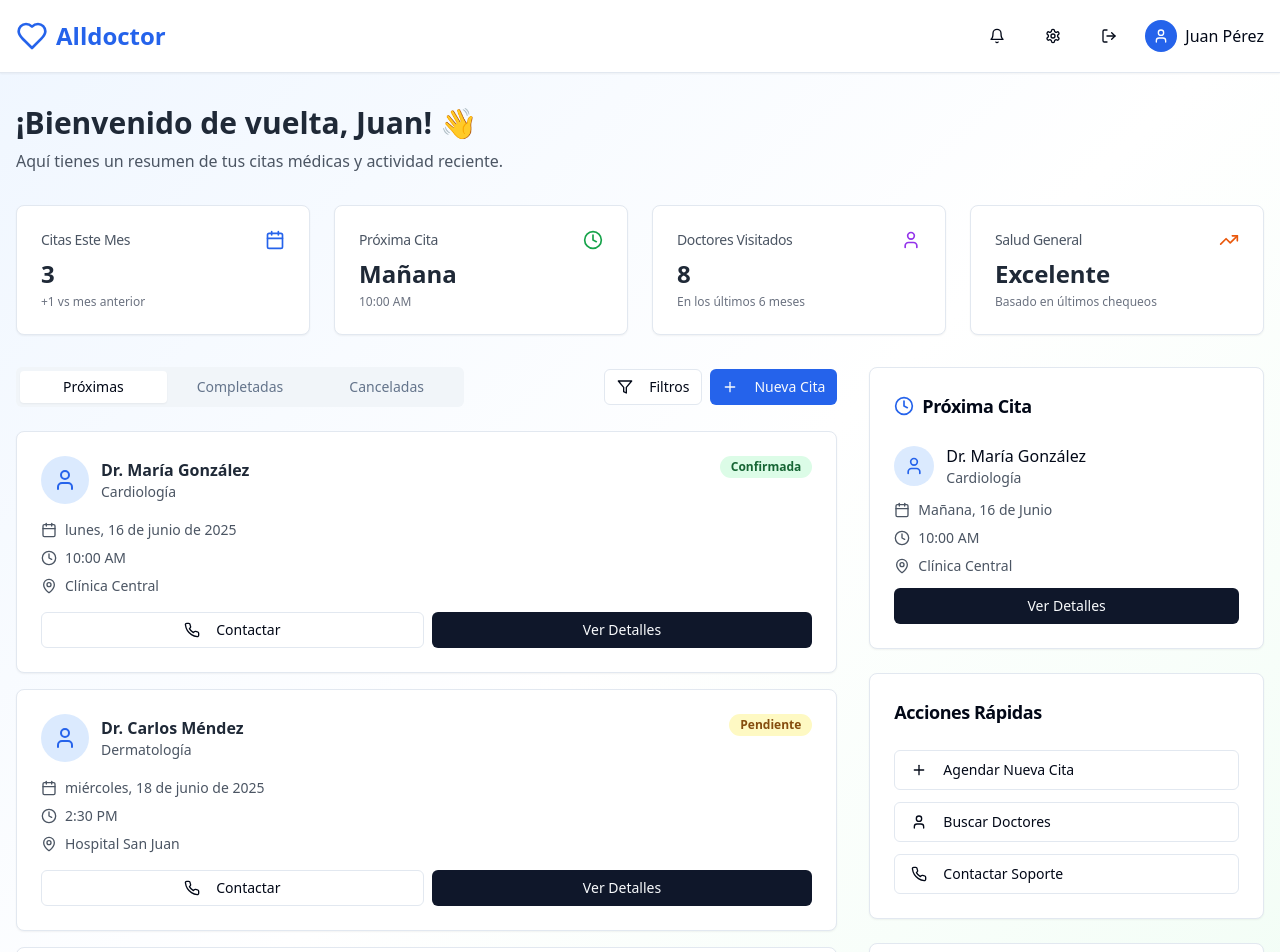
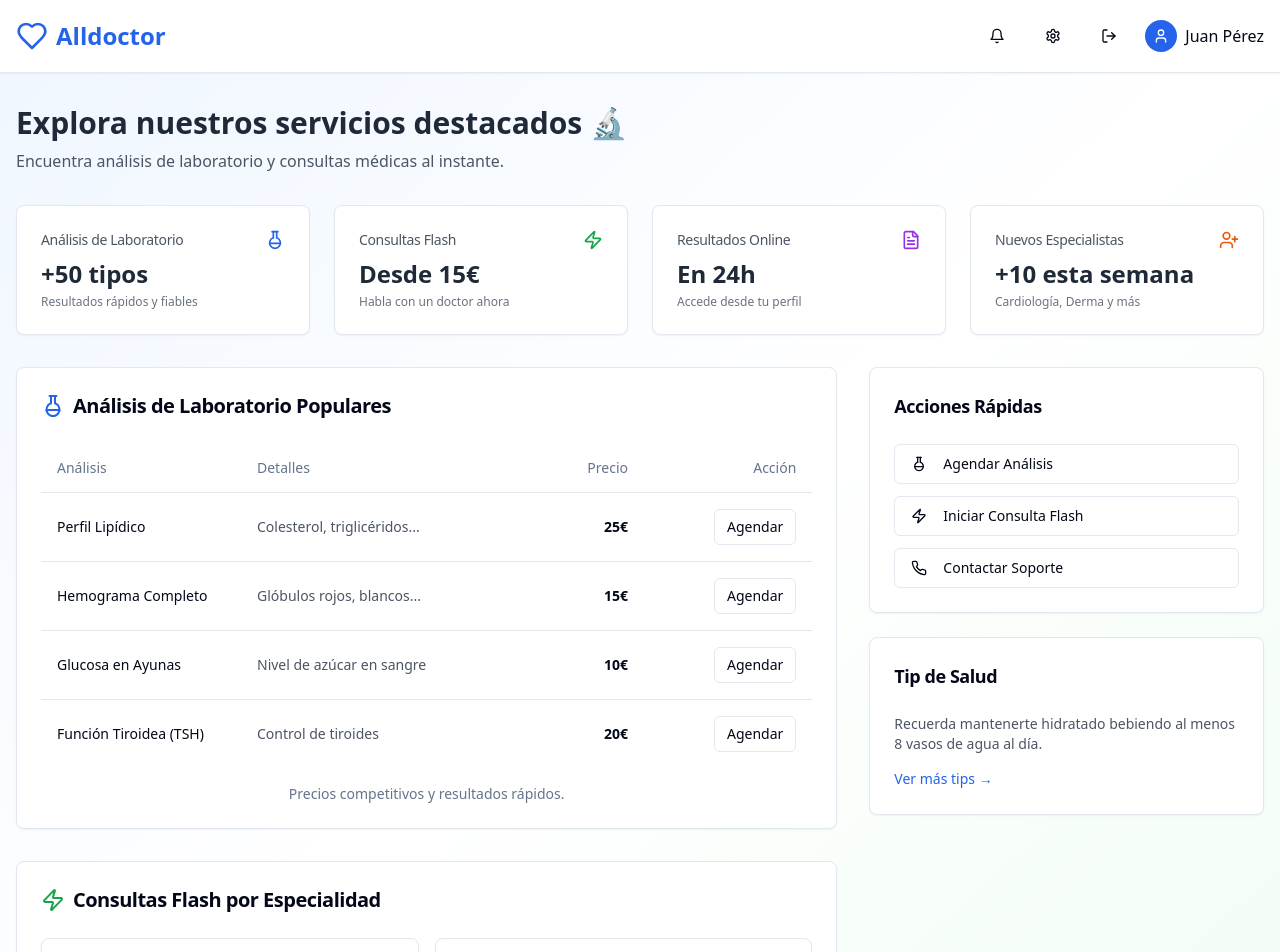
Before and after one commit to AldoRiosPrune/doc-ride-connect, a React (Vite) app: page /dashboard in a window 1280 px wide. Shown: the top 952 px of the page. Built offline with nearby package versions, Linux system fonts and the light colour scheme.

Commit message:
feat: Add dashboard for promotions
Create a dashboard section to promote labs or flash consultations.

```diff
--- a/src/components/AppointmentCard.tsx
+++ /dev/null
@@ -1,95 +0,0 @@
-
-import { Card, CardContent } from "@/components/ui/card";
-import { Badge } from "@/components/ui/badge";
-import { Button } from "@/components/ui/button";
-import { Calendar, Clock, MapPin, Phone, User } from "lucide-react";
-
-interface AppointmentCardProps {
-  id: number;
-  doctorName: string;
-  specialty: string;
-  date: string;
-  time: string;
-  status: "confirmed" | "pending" | "cancelled";
-  location: string;
-  avatar: string;
-}
-
-const AppointmentCard = ({
-  doctorName,
-  specialty,
-  date,
-  time,
-  status,
-  location
-}: AppointmentCardProps) => {
-  const statusColors = {
-    confirmed: "bg-green-100 text-green-800",
-    pending: "bg-yellow-100 text-yellow-800",
-    cancelled: "bg-red-100 text-red-800"
-  };
-
-  const statusLabels = {
-    confirmed: "Confirmada",
-    pending: "Pendiente",
-    cancelled: "Cancelada"
-  };
-
-  const formatDate = (dateString: string) => {
-    const date = new Date(dateString);
-    return date.toLocaleDateString('es-ES', {
-      weekday: 'long',
-      year: 'numeric',
-      month: 'long',
-      day: 'numeric'
-    });
-  };
-
-  return (
-    <Card className="hover:shadow-md transition-shadow">
-      <CardContent className="p-6">
-        <div className="flex items-start justify-between mb-4">
-          <div className="flex items-center gap-3">
-            <div className="w-12 h-12 bg-blue-100 rounded-full flex items-center justify-center">
-              <User className="w-6 h-6 text-blue-600" />
-            </div>
-            <div>
-              <h3 className="font-semibold text-gray-800">{doctorName}</h3>
-              <p className="text-sm text-gray-600">{specialty}</p>
-            </div>
-          </div>
-          <Badge className={statusColors[status]}>
-            {statusLabels[status]}
-          </Badge>
-        </div>
-
-        <div className="space-y-2 mb-4">
-          <div className="flex items-center gap-2 text-sm text-gray-600">
-            <Calendar className="w-4 h-4" />
-            {formatDate(date)}
-          </div>
-          <div className="flex items-center gap-2 text-sm text-gray-600">
-            <Clock className="w-4 h-4" />
-            {time}
-          </div>
-          <div className="flex items-center gap-2 text-sm text-gray-600">
-            <MapPin className="w-4 h-4" />
-            {location}
-          </div>
-        </div>
-
-        <div className="flex gap-2">
-          <Button variant="outline" size="sm" className="flex-1">
-            <Phone className="w-4 h-4 mr-2" />
-            Contactar
-          </Button>
-          <Button size="sm" className="flex-1">
-            Ver Detalles
-          </Button>
-        </div>
-      </CardContent>
-    </Card>
-  );
-};
-
-export default AppointmentCard;
--- a/src/components/QuickStats.tsx
+++ b/src/components/QuickStats.tsx
@@ -1,49 +1,24 @@
 
 import { Card, CardContent, CardHeader, CardTitle } from "@/components/ui/card";
-import { Calendar, Clock, User, TrendingUp } from "lucide-react";
+import * as React from "react";
+
+interface Stat {
+  title: string;
+  value: string;
+  change: string;
+  icon: React.ElementType;
+  color: string;
+}
 
 interface QuickStatsProps {
-  userType: "patient" | "doctor";
+  stats: Stat[];
 }
 
-const QuickStats = ({ userType }: QuickStatsProps) => {
-  const patientStats = [
-    {
-      title: "Citas Este Mes",
-      value: "3",
-      change: "+1 vs mes anterior",
-      icon: Calendar,
-      color: "text-blue-600"
-    },
-    {
-      title: "Próxima Cita",
-      value: "Mañana",
-      change: "10:00 AM",
-      icon: Clock,
-      color: "text-green-600"
-    },
-    {
-      title: "Doctores Visitados",
-      value: "8",
-      change: "En los últimos 6 meses",
-      icon: User,
-      color: "text-purple-600"
-    },
-    {
-      title: "Salud General",
-      value: "Excelente",
-      change: "Basado en últimos chequeos",
-      icon: TrendingUp,
-      color: "text-orange-600"
-    }
-  ];
-
-  const stats = userType === "patient" ? patientStats : patientStats;
-
+const QuickStats = ({ stats }: QuickStatsProps) => {
   return (
     <div className="grid grid-cols-1 md:grid-cols-2 lg:grid-cols-4 gap-6">
       {stats.map((stat, index) => (
-        <Card key={index}>
+        <Card key={index} className="hover:shadow-lg transition-shadow duration-300">
           <CardHeader className="flex flex-row items-center justify-between space-y-0 pb-2">
             <CardTitle className="text-sm font-medium text-gray-600">
               {stat.title}
--- a/src/components/UpcomingAppointments.tsx
+++ /dev/null
@@ -1,44 +0,0 @@
-
-import AppointmentCard from "./AppointmentCard";
-
-interface Appointment {
-  id: number;
-  doctorName: string;
-  specialty: string;
-  date: string;
-  time: string;
-  status: "confirmed" | "pending" | "cancelled";
-  location: string;
-  avatar: string;
-}
-
-interface UpcomingAppointmentsProps {
-  appointments: Appointment[];
-}
-
-const UpcomingAppointments = ({ appointments }: UpcomingAppointmentsProps) => {
-  if (appointments.length === 0) {
-    return (
-      <div className="text-center py-12">
-        <div className="w-16 h-16 bg-gray-100 rounded-full flex items-center justify-center mx-auto mb-4">
-          <span className="text-2xl">📅</span>
-        </div>
-        <h3 className="text-lg font-medium text-gray-600 mb-2">No tienes citas próximas</h3>
-        <p className="text-gray-500 mb-4">¡Es un buen momento para agendar tu próximo chequeo!</p>
-        <button className="text-blue-600 hover:text-blue-800 font-medium">
-          Agendar nueva cita →
-        </button>
-      </div>
-    );
-  }
-
-  return (
-    <div className="space-y-4">
-      {appointments.map((appointment) => (
-        <AppointmentCard key={appointment.id} {...appointment} />
-      ))}
-    </div>
-  );
-};
-
-export default UpcomingAppointments;
--- a/src/pages/Dashboard.tsx
+++ b/src/pages/Dashboard.tsx
@@ -1,49 +1,55 @@
-import { useState, useEffect } from "react";
-import { Card, CardContent, CardDescription, CardHeader, CardTitle } from "@/components/ui/card";
+
+import { Card, CardContent, CardHeader, CardTitle } from "@/components/ui/card";
 import { Button } from "@/components/ui/button";
-import { Badge } from "@/components/ui/badge";
-import { Tabs, TabsContent, TabsList, TabsTrigger } from "@/components/ui/tabs";
-import { Calendar, Clock, MapPin, Phone, User, Heart, Bell, Settings, LogOut, Plus, Filter } from "lucide-react";
+import { Table, TableBody, TableCell, TableHead, TableHeader, TableRow, TableCaption } from "@/components/ui/table";
+import { Heart, Bell, Settings, LogOut, User, Phone, FlaskRound, Zap, FileText, UserPlus, Stethoscope, HeartPulse, Baby, BrainCircuit } from "lucide-react";
 import { Link } from "react-router-dom";
-import AppointmentCard from "@/components/AppointmentCard";
 import QuickStats from "@/components/QuickStats";
-import UpcomingAppointments from "@/components/UpcomingAppointments";
 
 const Dashboard = () => {
-  const [userType, setUserType] = useState<"patient" | "doctor">("patient");
-
-  // Simulamos datos de citas para demostración
-  const upcomingAppointments = [
+  const promoStats = [
     {
-      id: 1,
-      doctorName: "Dr. María González",
-      specialty: "Cardiología",
-      date: "2025-06-16",
-      time: "10:00 AM",
-      status: "confirmed" as const,
-      location: "Clínica Central",
-      avatar: "/placeholder.svg"
+      title: "Análisis de Laboratorio",
+      value: "+50 tipos",
+      change: "Resultados rápidos y fiables",
+      icon: FlaskRound,
+      color: "text-blue-600"
     },
     {
-      id: 2,
-      doctorName: "Dr. Carlos Méndez",
-      specialty: "Dermatología",
-      date: "2025-06-18",
-      time: "2:30 PM",
-      status: "pending" as const,
-      location: "Hospital San Juan",
-      avatar: "/placeholder.svg"
+      title: "Consultas Flash",
+      value: "Desde 15€",
+      change: "Habla con un doctor ahora",
+      icon: Zap,
+      color: "text-green-600"
     },
     {
-      id: 3,
-      doctorName: "Dra. Ana López",
-      specialty: "Neurología",
-      date: "2025-06-20",
-      time: "11:15 AM",
-      status: "confirmed" as const,
-      location: "Centro Médico Norte",
-      avatar: "/placeholder.svg"
+      title: "Resultados Online",
+      value: "En 24h",
+      change: "Accede desde tu perfil",
+      icon: FileText,
+      color: "text-purple-600"
+    },
+    {
+      title: "Nuevos Especialistas",
+      value: "+10 esta semana",
+      change: "Cardiología, Derma y más",
+      icon: UserPlus,
+      color: "text-orange-600"
     }
+  ];
+
+  const labTests = [
+    { name: "Perfil Lipídico", price: "25€", details: "Colesterol, triglicéridos..." },
+    { name: "Hemograma Completo", price: "15€", details: "Glóbulos rojos, blancos..." },
+    { name: "Glucosa en Ayunas", price: "10€", details: "Nivel de azúcar en sangre" },
+    { name: "Función Tiroidea (TSH)", price: "20€", details: "Control de tiroides" },
+  ];
+
+  const flashConsultations = [
+    { specialty: "Medicina General", icon: Stethoscope, color: "bg-blue-100 text-blue-600" },
+    { specialty: "Cardiología", icon: HeartPulse, color: "bg-red-100 text-red-600" },
+    { specialty: "Pediatría", icon: Baby, color: "bg-purple-100 text-purple-600" },
+    { specialty: "Psicología", icon: BrainCircuit, color: "bg-orange-100 text-orange-600" },
   ];
 
   return (
@@ -81,104 +87,85 @@ const Dashboard = () => {
       <div className="container mx-auto px-4 py-8">
         <div className="mb-8">
           <h1 className="text-3xl font-bold text-gray-800 mb-2">
-            ¡Bienvenido de vuelta, Juan! 👋
+            Explora nuestros servicios destacados 🔬
           </h1>
           <p className="text-gray-600">
-            Aquí tienes un resumen de tus citas médicas y actividad reciente.
+            Encuentra análisis de laboratorio y consultas médicas al instante.
           </p>
         </div>
 
         {/* Quick Stats */}
-        <QuickStats userType={userType} />
+        <QuickStats stats={promoStats} />
 
         {/* Main Content */}
         <div className="grid lg:grid-cols-3 gap-8 mt-8">
-          {/* Left Column - Appointments */}
-          <div className="lg:col-span-2">
-            <Tabs defaultValue="upcoming" className="w-full">
-              <div className="flex items-center justify-between mb-6">
-                <TabsList className="grid w-full grid-cols-3 max-w-md">
-                  <TabsTrigger value="upcoming">Próximas</TabsTrigger>
-                  <TabsTrigger value="completed">Completadas</TabsTrigger>
-                  <TabsTrigger value="cancelled">Canceladas</TabsTrigger>
-                </TabsList>
+          {/* Left Column - Promotional Content */}
+          <div className="lg:col-span-2 space-y-8">
+            {/* Lab Tests Section */}
+            <Card className="hover:shadow-lg transition-shadow duration-300">
+              <CardHeader>
+                <CardTitle className="flex items-center gap-2 text-xl">
+                  <FlaskRound className="w-6 h-6 text-blue-600" />
+                  Análisis de Laboratorio Populares
+                </CardTitle>
+              </CardHeader>
+              <CardContent>
+                <Table>
+                  <TableCaption>Precios competitivos y resultados rápidos.</TableCaption>
+                  <TableHeader>
+                    <TableRow>
+                      <TableHead className="w-[200px]">Análisis</TableHead>
+                      <TableHead>Detalles</TableHead>
+                      <TableHead className="text-right">Precio</TableHead>
+                      <TableHead className="text-right">Acción</TableHead>
+                    </TableRow>
+                  </TableHeader>
+                  <TableBody>
+                    {labTests.map((test) => (
+                      <TableRow key={test.name}>
+                        <TableCell className="font-medium">{test.name}</TableCell>
+                        <TableCell className="text-gray-600">{test.details}</TableCell>
+                        <TableCell className="text-right font-semibold">{test.price}</TableCell>
+                        <TableCell className="text-right">
+                          <Button size="sm" variant="outline">Agendar</Button>
+                        </TableCell>
+                      </TableRow>
+                    ))}
+                  </TableBody>
+                </Table>
+              </CardContent>
+            </Card>
 
-                <div className="flex gap-2">
-                  <Button variant="outline" size="sm">
-                    <Filter className="w-4 h-4 mr-2" />
-                    Filtros
-                  </Button>
-                  <Button size="sm" className="bg-blue-600 hover:bg-blue-700">
-                    <Plus className="w-4 h-4 mr-2" />
-                    Nueva Cita
-                  </Button>
+            {/* Flash Consultations Section */}
+            <Card className="hover:shadow-lg transition-shadow duration-300">
+              <CardHeader>
+                <CardTitle className="flex items-center gap-2 text-xl">
+                  <Zap className="w-6 h-6 text-green-600" />
+                  Consultas Flash por Especialidad
+                </CardTitle>
+              </CardHeader>
+              <CardContent>
+                <div className="grid grid-cols-1 sm:grid-cols-2 gap-4">
+                  {flashConsultations.map((consult) => (
+                    <Card key={consult.specialty} className="hover:bg-gray-50 transition-colors">
+                      <CardContent className="p-4 flex items-center justify-between">
+                        <div className="flex items-center gap-3">
+                           <div className={`w-10 h-10 rounded-full flex items-center justify-center ${consult.color}`}>
+                            <consult.icon className="w-5 h-5" />
+                           </div>
+                          <span className="font-medium">{consult.specialty}</span>
+                        </div>
+                        <Button size="sm">Consultar</Button>
+                      </CardContent>
+                    </Card>
+                  ))}
                 </div>
-              </div>
-
-              <TabsContent value="upcoming">
-                <UpcomingAppointments appointments={upcomingAppointments} />
-              </TabsContent>
-
-              <TabsContent value="completed">
-                <div className="text-center py-12">
-                  <Calendar className="w-12 h-12 text-gray-400 mx-auto mb-4" />
-                  <h3 className="text-lg font-medium text-gray-600 mb-2">No hay citas completadas</h3>
-                  <p className="text-gray-500">Cuando completes citas, aparecerán aquí.</p>
-                </div>
-              </TabsContent>
-
-              <TabsContent value="cancelled">
-                <div className="text-center py-12">
-                  <Calendar className="w-12 h-12 text-gray-400 mx-auto mb-4" />
-                  <h3 className="text-lg font-medium text-gray-600 mb-2">No hay citas canceladas</h3>
-                  <p className="text-gray-500">Esperamos que no necesites cancelar ninguna cita.</p>
-                </div>
-              </TabsContent>
-            </Tabs>
+              </CardContent>
+            </Card>
           </div>
 
           {/* Right Column - Sidebar */}
           <div className="space-y-6">
-            {/* Next Appointment */}
-            <Card>
-              <CardHeader>
-                <CardTitle className="text-lg flex items-center gap-2">
-                  <Clock className="w-5 h-5 text-blue-600" />
-                  Próxima Cita
-                </CardTitle>
-              </CardHeader>
-              <CardContent>
-                <div className="space-y-3">
-                  <div className="flex items-center gap-3">
-                    <div className="w-10 h-10 bg-blue-100 rounded-full flex items-center justify-center">
-                      <User className="w-5 h-5 text-blue-600" />
-                    </div>
-                    <div>
-                      <p className="font-medium">Dr. María González</p>
-                      <p className="text-sm text-gray-600">Cardiología</p>
-                    </div>
-                  </div>
-                  <div className="space-y-2 text-sm">
-                    <div className="flex items-center gap-2 text-gray-600">
-                      <Calendar className="w-4 h-4" />
-                      Mañana, 16 de Junio
-                    </div>
-                    <div className="flex items-center gap-2 text-gray-600">
-                      <Clock className="w-4 h-4" />
-                      10:00 AM
-                    </div>
-                    <div className="flex items-center gap-2 text-gray-600">
-                      <MapPin className="w-4 h-4" />
-                      Clínica Central
-                    </div>
-                  </div>
-                  <Button className="w-full mt-4" size="sm">
-                    Ver Detalles
-                  </Button>
-                </div>
-              </CardContent>
-            </Card>
-
             {/* Quick Actions */}
             <Card>
               <CardHeader>
@@ -186,12 +173,12 @@ const Dashboard = () => {
               </CardHeader>
               <CardContent className="space-y-3">
                 <Button variant="outline" className="w-full justify-start">
-                  <Plus className="w-4 h-4 mr-2" />
-                  Agendar Nueva Cita
+                  <FlaskRound className="w-4 h-4 mr-2" />
+                  Agendar Análisis
                 </Button>
                 <Button variant="outline" className="w-full justify-start">
-                  <User className="w-4 h-4 mr-2" />
-                  Buscar Doctores
+                  <Zap className="w-4 h-4 mr-2" />
+                  Iniciar Consulta Flash
                 </Button>
                 <Button variant="outline" className="w-full justify-start">
                   <Phone className="w-4 h-4 mr-2" />
```
